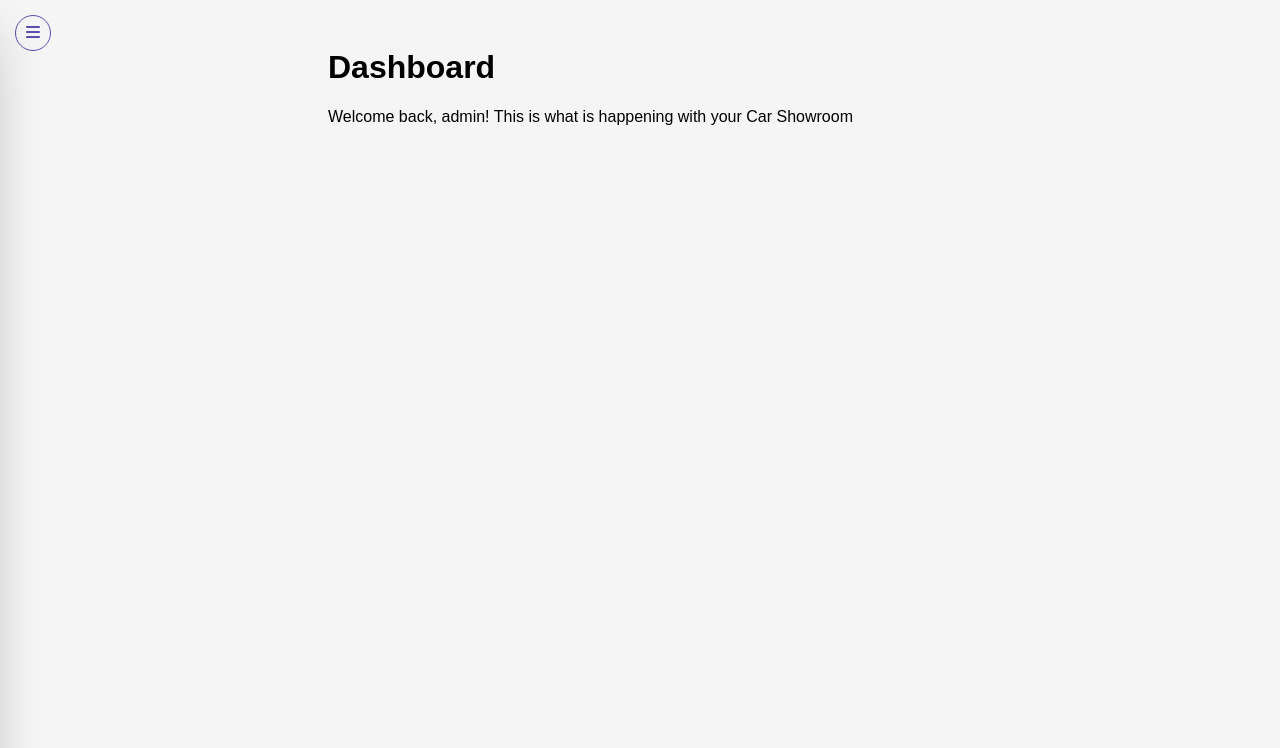
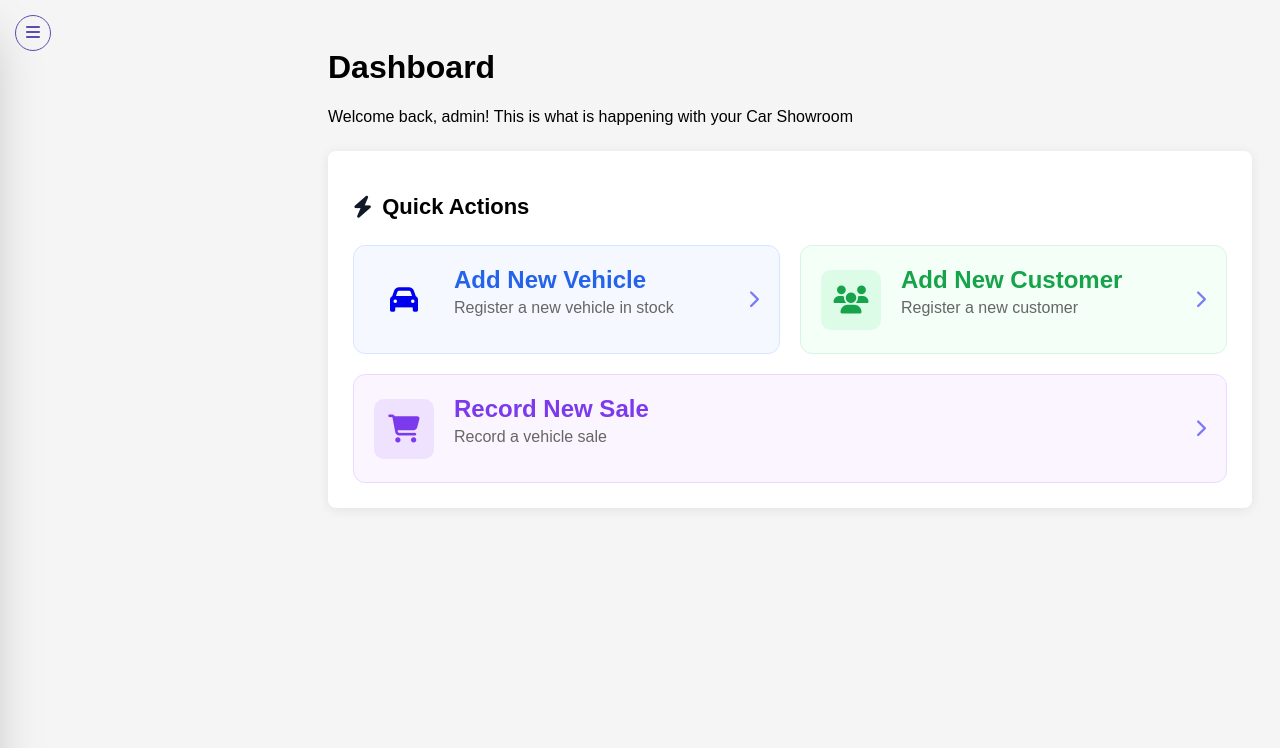
Before and after one commit to bgatama/CarShowroomManagementSystem, a Flask app: page /dashboard in a window 1280 px wide. Shown: the top 748 px of the page. Run offline with Flask 3, Linux system fonts and the light colour scheme; some libraries are stand-ins or nearby versions.

Commit message:
Worked on the quick actions section, finished it up

```diff
--- a/static/css/style.css
+++ b/static/css/style.css
@@ -382,3 +382,132 @@ input:checked ~ nav h2 {
 
 
 }
+
+/* Quick Actions Section */
+.quick-actions{
+    background: #ffff;
+    border-radius: 8px;
+    padding: 25px;
+    margin-top:25px;
+    box-shadow: 0 2px 12px rgba(0,0,0,.08) ;
+}
+
+.quick-actions h2{
+    display: flex;
+    align-items: center;
+    gap:10px;
+    font-size:22px;
+    margin-bottom:25px;
+}
+
+.quick-actions h2 i{
+    color: #111827;
+}
+
+.actions{
+    display: flex;
+    gap:20px;
+    flex-wrap:wrap;
+}
+
+.action-card{
+    flex: 1;
+    min-width: 280px;
+
+    display: flex;
+    align-items: center;
+
+    padding: 20px;
+
+    border-radius:12px;
+
+    text-decoration: none;
+    transition: .3s;
+    border:1px solid transparent;
+}
+
+.action-card:hover{
+    transform:translateY(-3px);
+    box-shadow: 0 6px 18px rgba(0,0,0,.08);
+}
+
+.icon{
+    width:60px;
+    height:60px;
+
+    border-radius:10px;
+
+    display:flex;
+    justify-content: center;
+    align-items: center;
+
+    font-size: 28px;
+
+    margin-right:20px;
+}
+
+.text{
+    flex:1;
+}
+
+.text h3{
+    margin:0;
+    font-size: 24px;
+}
+
+.text p{
+    margin-top:5px;
+    color:#666;
+}
+
+.arrow{
+    font-size:18px;
+    opacity:.5;
+}
+
+.action-card:hover .arrow{
+    opacity:1;
+    transform:translateX(5px);
+}
+
+.blue{
+    background:#f5f9ff;
+    border-color: #d6e6ff;
+}
+
+.blue .con{
+    background: #dce9ff;
+    color:#2563eb;
+}
+
+.blue h3{
+    color:#2563eb;
+}
+
+.green{
+    background:#f3fff7;
+    border-color:#d8f5e3;
+}
+
+.green .icon{
+    background:#dcfce7;
+    color:#16a34a;
+}
+
+.green h3{
+    color:#16a34a;
+}
+
+.purple{
+    background:#faf5ff;
+    border-color:#edd9ff;
+}
+
+.purple .icon{
+    background:#efe2ff;
+    color:#7c3aed;
+}
+
+.purple h3{
+    color:#7c3aed;
+}
--- a/templates/dashboard.html
+++ b/templates/dashboard.html
@@ -31,6 +31,56 @@
         <div class="content">
             <h1>Dashboard</h1>
             <p>Welcome back, admin! This is what is happening with your Car Showroom</p>
+
+            <div class="quick-actions">
+                <h2>
+                <i class="fa-solid fa-bolt"></i>
+                Quick Actions</h2>
+
+                <div class="actions">
+
+                    <a href="{{url_for('vehicles')}}" class="action-card blue">
+                        <div class="icon">
+                            <i class="fa-solid fa-car"></i>
+                        </div>
+
+                        <div class="text">
+                            <h3>Add New Vehicle</h3>
+                            <p>Register a new vehicle in stock</p>
+                        </div>
+
+                        <i class="fa-solid fa-chevron-right arrow"></i>
+                    </a>
+
+                    <a href="{{url_for('customers')}}" class="action-card green">
+                        <div class="icon">
+                            <i class="fa-solid fa-users"></i>
+                        </div>
+
+                        <div class="text">
+                            <h3>Add New Customer</h3>
+                            <p>Register a new customer</p>
+                        </div>
+
+                        <i class="fa-solid fa-chevron-right arrow"></i>
+                    </a>
+
+                    <a href="{{url_for('sales')}}" class="action-card purple">
+                        <div class="icon">
+                            <i class="fas fa-cart-shopping"></i>
+                        </div>
+
+                        <div class="text">
+                            <h3>Record New Sale</h3>
+                            <p>Record a vehicle sale</p>
+                        </div>
+
+                        <i class="fa-solid fa-chevron-right arrow"></i>
+                    </a>
+
+
+                </div>
+            </div>
         </div>
     </body>
 </html>
```
